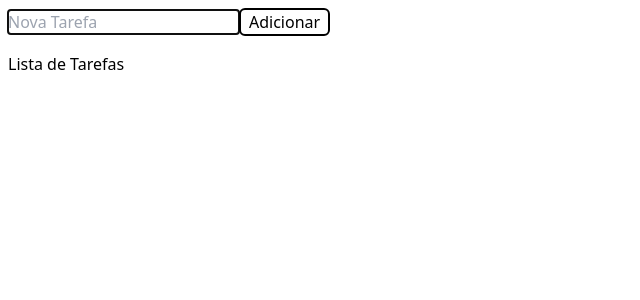
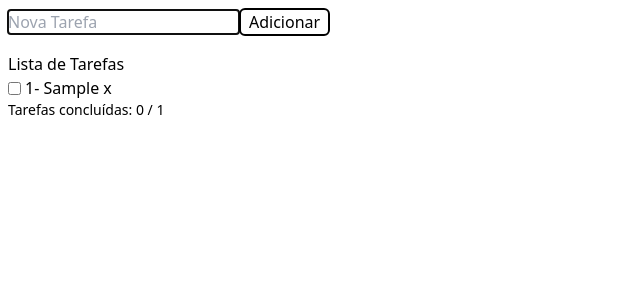
Before and after one commit to LucasTomazin1/todo-list, a React (Vite) app: page / in a window 1280 px wide. Both pictures are taken after typing "Sample" into the empty fields and a click on the button "Adicionar". Shown: the top 300 px of the page, without its empty margins (0-640 px from the left). Built offline with nearby package versions, Linux system fonts and the light colour scheme.

Commit message:
fix: addTodo n removeTodo functions

```diff
--- a/src/components/TodoList/components/NewTodoItem/index.tsx
+++ b/src/components/TodoList/components/NewTodoItem/index.tsx
@@ -1,15 +1,11 @@
 import React, { useRef, useState } from 'react'
-import { TodoList } from '../..'
 
 interface NewTodoItemProps {
   addTodo: (text: string) => void
 }
-export const NewTodoItem: React.FC<NewTodoItemProps> = () => {
+export const NewTodoItem: React.FC<NewTodoItemProps> = ({ addTodo }) => {
   const [todo, setTodo] = useState('')
   const inputRef = useRef<HTMLInputElement>(null)
-  const [todoList, setTodoList] = useState<{ text: string; isDone: boolean }[]>(
-    [],
-  )
 
   const onChangeHandler = (e: React.ChangeEvent<HTMLInputElement>) => {
     setTodo(e.target.value)
@@ -17,7 +13,7 @@ export const NewTodoItem: React.FC<NewTodoItemProps> = () => {
 
   const onAddHandler = (todo: string) => {
     if (todo === '') return
-    setTodoList([...todoList, { text: todo, isDone: false }])
+    addTodo(todo)
     setTodo('')
     inputRef.current?.focus()
   }
--- a/src/components/TodoList/components/TodoItem/index.tsx
+++ b/src/components/TodoList/components/TodoItem/index.tsx
@@ -3,6 +3,7 @@ export interface TodoItemProps {
   isDone: boolean
   onToggle: () => void
   index: number
+  removeTodo: (index: number) => void
 }
 
 export const TodoItem: React.FC<TodoItemProps> = ({
@@ -10,6 +11,7 @@ export const TodoItem: React.FC<TodoItemProps> = ({
   isDone,
   onToggle,
   index,
+  removeTodo,
 }) => {
   return (
     <li
@@ -22,7 +24,7 @@ export const TodoItem: React.FC<TodoItemProps> = ({
       <p className="">
         {index + 1}- {text}
       </p>
-      <button>x</button>
+      <button onClick={() => removeTodo(index)}>x</button>
     </li>
   )
 }
--- a/src/components/TodoList/index.tsx
+++ b/src/components/TodoList/index.tsx
@@ -6,11 +6,13 @@ interface TodoListProps {
   setTodoList: React.Dispatch<
     React.SetStateAction<{ text: string; isDone: boolean }[]>
   >
+  removeTodo: (index: number) => void
 }
 
 export const TodoList: React.FC<TodoListProps> = ({
   todoList,
   setTodoList,
+  removeTodo,
 }) => {
   const handleCheckboxChange = (index: number) => {
     const updatedTodoList = todoList.map((item, i) =>
@@ -32,6 +34,7 @@ export const TodoList: React.FC<TodoListProps> = ({
             isDone={todo.isDone}
             onToggle={() => handleCheckboxChange(index)}
             index={index}
+            removeTodo={removeTodo}
           />
         ))}
       </ul>
```
